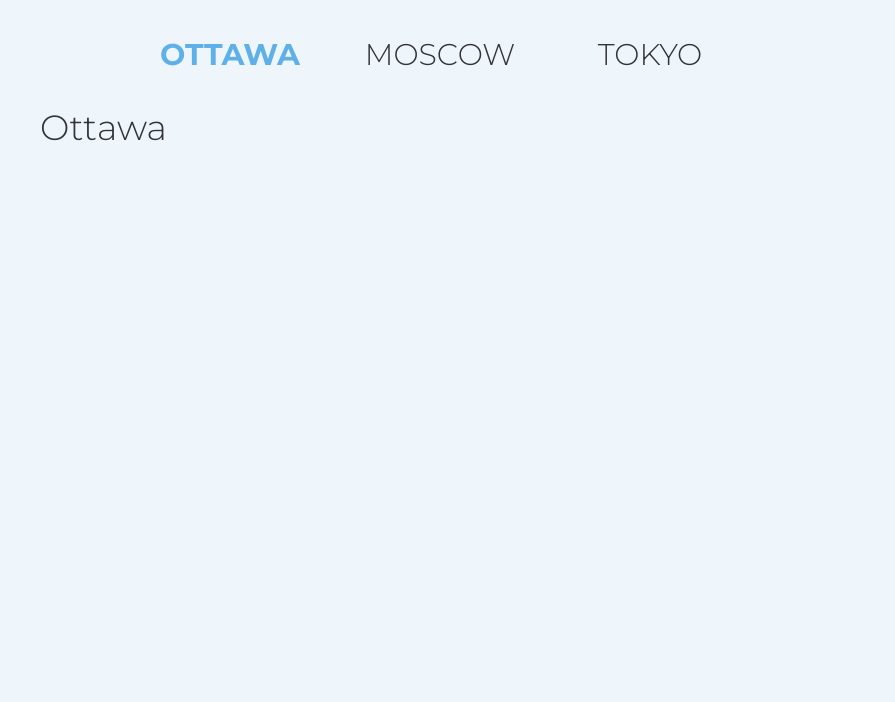
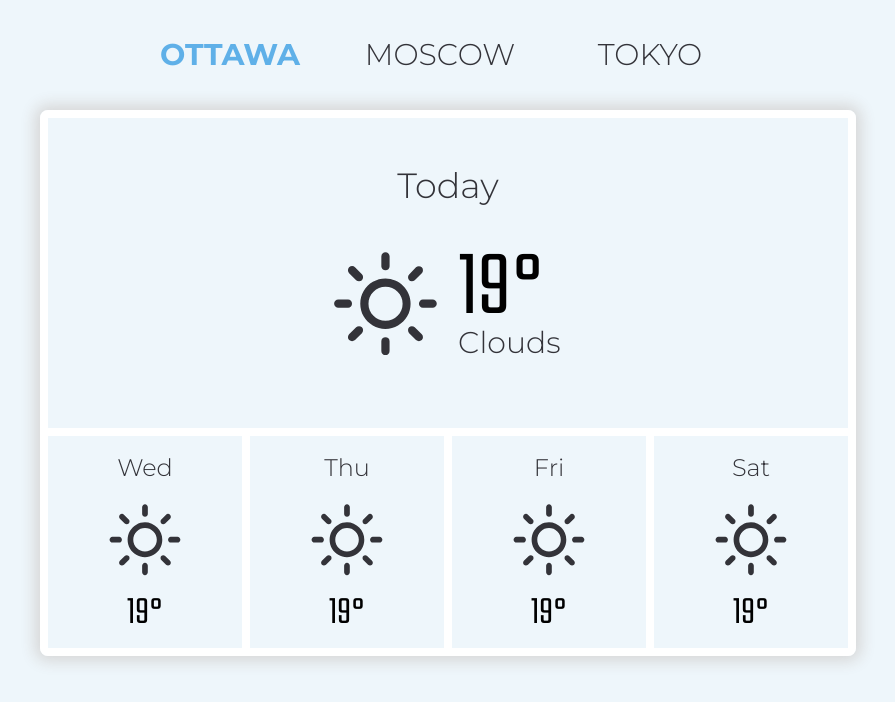
Before and after one commit to karlchvojka/agencyAnalytics, a React app: page / in a window 1280 px wide. Shown: the top 702 px of the page, without its empty margins (200-1095 px from the left). Built offline with nearby package versions, Linux system fonts and the light colour scheme.

Commit message:
IMP: Ottawa

```diff
--- /dev/null
+++ b/src/components/pages/Ottawa/Ottawa.less
@@ -0,0 +1,98 @@
+// Variable Declarations
+@import 'globalConfig/css_vars.less';
+
+.ottawaWrap {
+  border: solid 8px #ffffff;
+  border-radius: 8px;
+  box-shadow: 0px 0px 15px 5px #D6D6D6;
+  -webkit-box-shadow: 0px 0px 15px 5px #D6D6D6;
+  width: 100%;
+
+  .todayWrap {
+    padding: 50px 0px 60px 0px;
+
+    h1 {
+      text-align: center;
+    }
+    .todayInner {
+      display: grid;
+      grid-template-columns: 1fr 1fr;
+      margin: 40px auto 0px auto;
+      width: 300px;
+
+      .todayInnerLeft {
+        display: grid;
+        margin: 10px;
+        position: relative;
+
+        svg {
+          justify-self: end;
+          display: block;
+          height: 145px;
+          width: auto;
+          position: absolute;
+          top: -20px;
+          right: -20px;
+          color: @darkGrey;
+        }
+      }
+      .todayInnerRight {
+        margin: 10px;
+
+        p {
+          font-family: 'Teko-Light';
+          font-size: 95px;
+          line-height: 75px;
+        }
+      }
+    }
+  }
+
+  .forecastWrap {
+    background-color: #ffffff;
+    column-gap: 8px;
+    display: grid;
+    grid-template-columns: repeat(4, 1fr);
+
+    section {
+      background-color: @lightBlue;
+      border-top: 8px solid #ffffff;
+      border-bottom: 0px;
+
+      h3 {
+        margin: 20px 0px;
+        font-size: 24px;
+        text-align: center;
+      }
+
+      .imgPlaceholder {
+        display:grid;
+        border: 0px;
+        height: 80px;
+        position: relative;
+
+        svg {
+          display: block;
+          justify-self: center;
+          height: 100px;
+          width: auto;
+          margin: 0 auto;
+          color: @darkGrey;
+          text-align: center;
+          position: absolute;
+          top: -9px;
+        }
+      }
+
+      p {
+        font-family: 'Teko-Light';
+        font-size: 40px;
+        line-height: 28px;
+        margin: 20px 0px;
+        text-align: center;
+      }
+    }
+
+
+  }
+}
--- a/src/components/pages/Ottawa/Ottawa.tsx
+++ b/src/components/pages/Ottawa/Ottawa.tsx
@@ -1,5 +1,12 @@
 // Framework Imports
 import React, { FC } from 'react'
+
+// Component Imports
+import { IconContext } from "react-icons";
+import { WiDaySunny } from "react-icons/wi";
+
+// CSS Imports
+import './Ottawa.less'
 
 /**
  * This the Ottawa component.
@@ -7,7 +14,53 @@ import React, { FC } from 'react'
 const Ottawa: FC = () => {
   return (
     <section className="ottawaWrap">
-      <h1>Ottawa</h1>
+      <section className="todayWrap">
+        <h1>Today</h1>
+        <section className="todayInner">
+          <section className="todayInnerLeft">
+          <IconContext.Provider value={{ className: "shared-class", size: '20' }}>
+            <WiDaySunny className="wi-fw" />
+          </IconContext.Provider>
+          </section>
+          <section className="todayInnerRight">
+            <section className="innerRightTop">
+              <p>19<span>&#176;</span></p>
+            </section>
+            <section className="innerRightBottom"></section>
+              <h2>Clouds</h2>
+          </section>
+        </section>
+      </section>
+      <section className="forecastWrap">
+        <section className="dayWrap">
+          <h3>Wed</h3>
+          <section className="imgPlaceholder">
+            <WiDaySunny />
+          </section>
+          <p>19<span>&#176;</span></p>
+        </section>
+        <section className="dayWrap">
+          <h3>Thu</h3>
+          <section className="imgPlaceholder">
+            <WiDaySunny />
+          </section>
+          <p>19<span>&#176;</span></p>
+        </section>
+        <section className="dayWrap">
+          <h3>Fri</h3>
+          <section className="imgPlaceholder">
+            <WiDaySunny />
+          </section>
+          <p>19<span>&#176;</span></p>
+        </section>
+        <section className="dayWrap">
+          <h3>Sat</h3>
+          <section className="imgPlaceholder">
+            <WiDaySunny />
+          </section>
+          <p>19<span>&#176;</span></p>
+        </section>
+      </section>
     </section>
   )
 }
```
